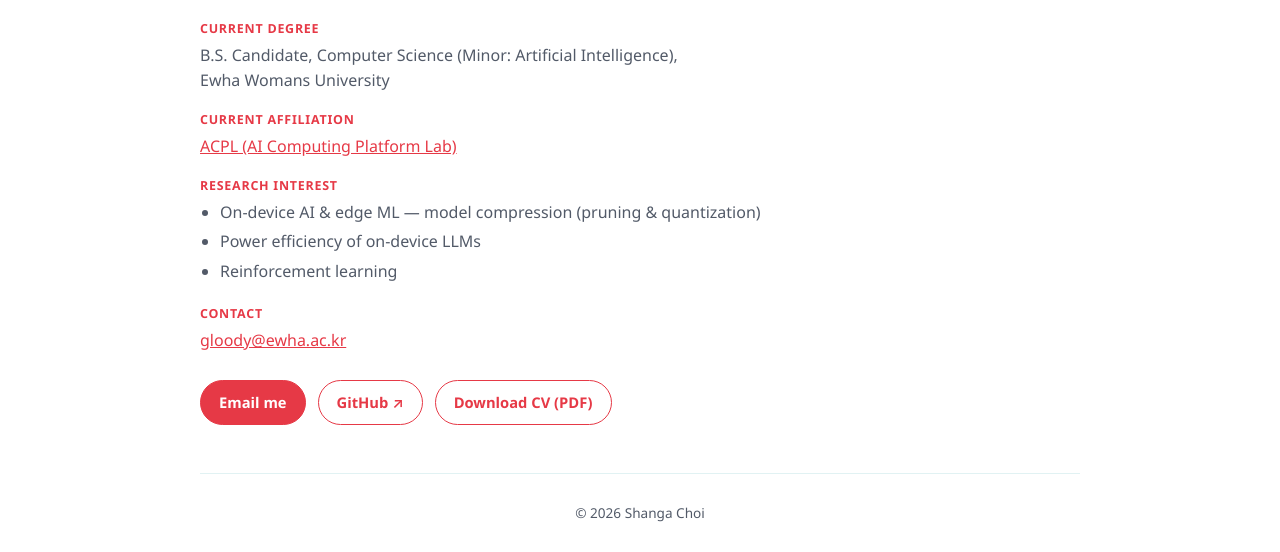
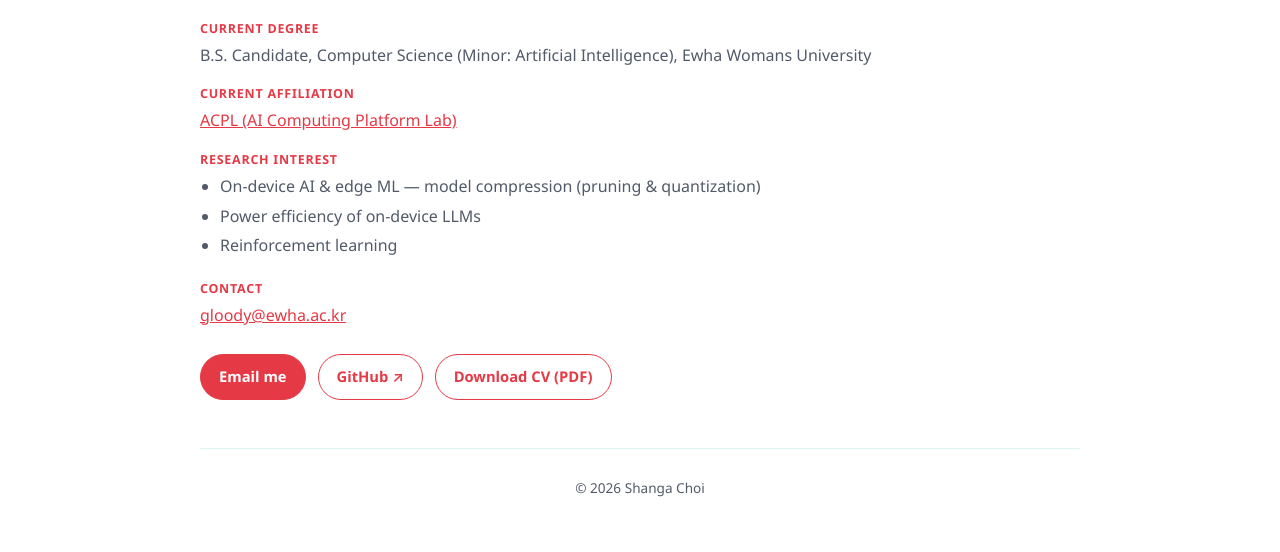
Before and after one commit to jj8ng/jj8ng.github.io, a plain HTML site: page index.html in a window 1280 px wide. Shown: the part 259-811 px from the top of the page. Drawn offline with Linux system fonts and the light colour scheme.

Commit message:
Update index.html

```diff
--- a/index.html
+++ b/index.html
@@ -92,7 +92,7 @@
   .contact-strip{color:var(--ink-soft); font-size:.92rem; margin-top:16px;}
   .contact-strip span{margin-right:16px; white-space:nowrap;}
 
-  .bio-facts{margin:22px 0 26px 0; display:flex; flex-direction:column; gap:16px; max-width:640px;}
+  .bio-facts{margin:22px 0 26px 0; display:flex; flex-direction:column; gap:16px; max-width:760px;}
   .fact-label{font-size:.78rem; text-transform:uppercase; letter-spacing:.06em; font-weight:700; color:var(--navy); margin-bottom:4px;}
   .fact-value{color:var(--ink-soft); font-size:1rem;}
   .nowrap{white-space:nowrap;}
```
